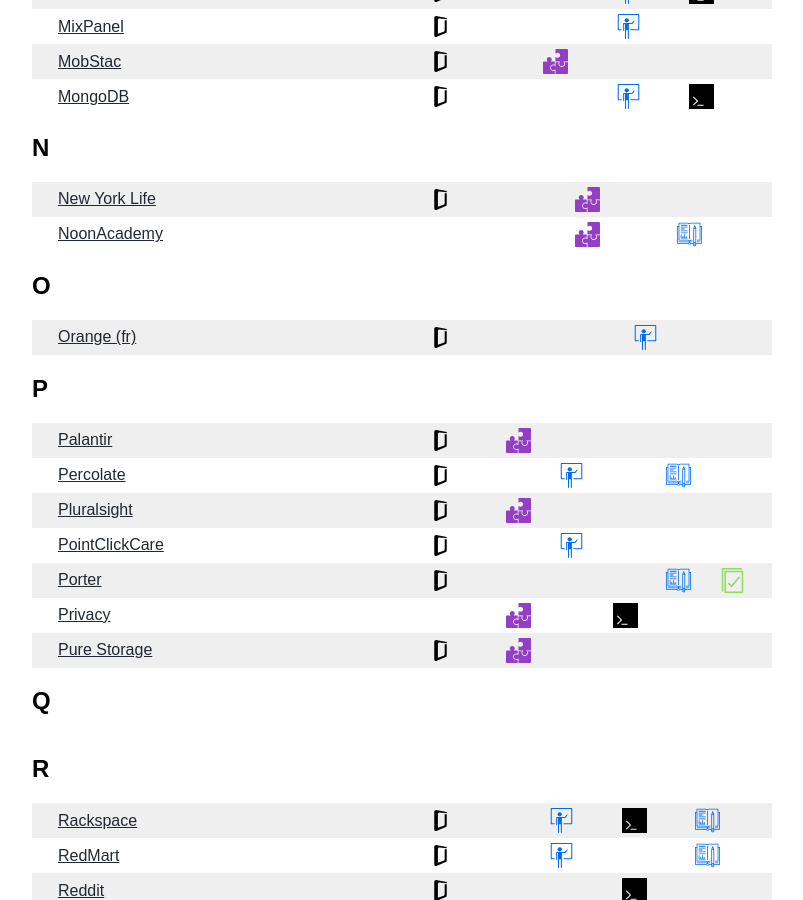
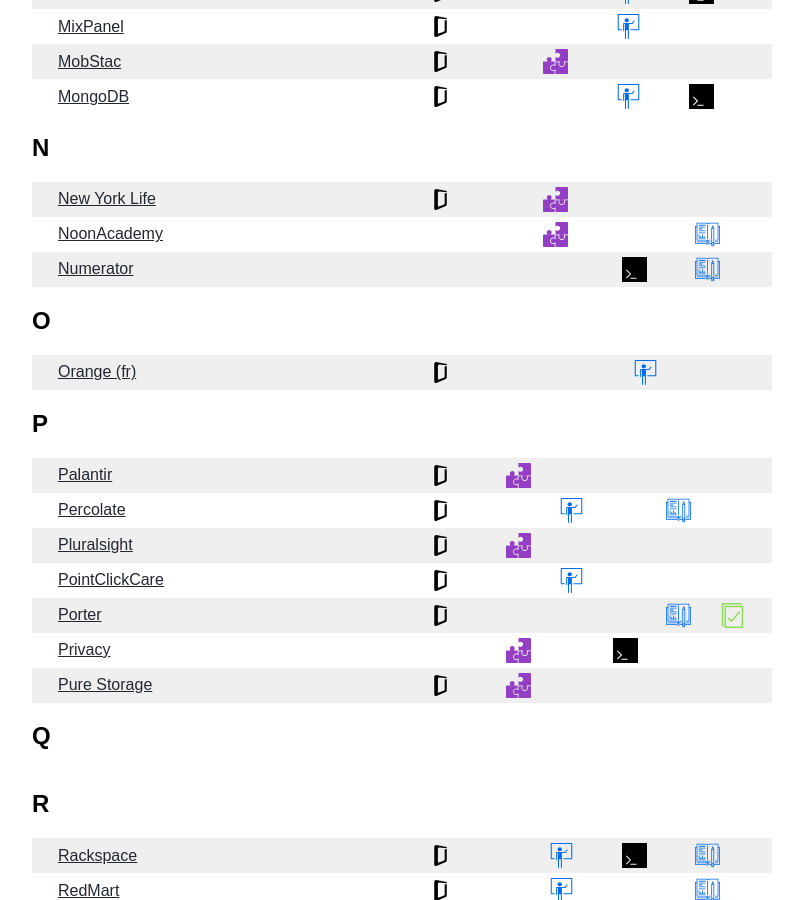
Before and after one commit to cheesesashimi/theywhiteboardedme, a Jekyll site: the page built from pages/companies-that-whiteboard.md, in a window 1280 px wide and 900 px high, scrolled down 3579 px. Shown: the whole window, without its empty margins (238-1041 px from the left). Built offline with Jekyll 4.4.1, drawn with Linux system fonts in a browser that asks for light colours.

Commit message:
add numerator

```diff
--- a/_data/companies_that_whiteboard/n.yml
+++ b/_data/companies_that_whiteboard/n.yml
@@ -12,3 +12,9 @@
   interview_types:
   - homework
   - online_coding_challenge
+
+- name: Numerator
+  url: https://www.numerator.com/
+  interview_types:
+  - homework
+  - live_coding
```
